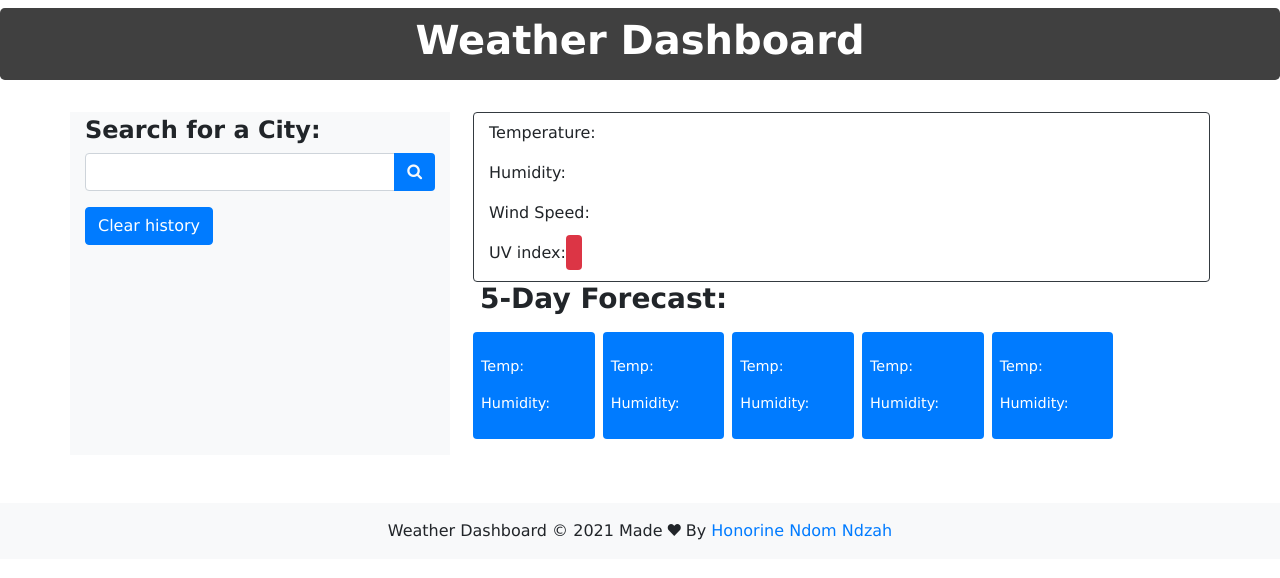
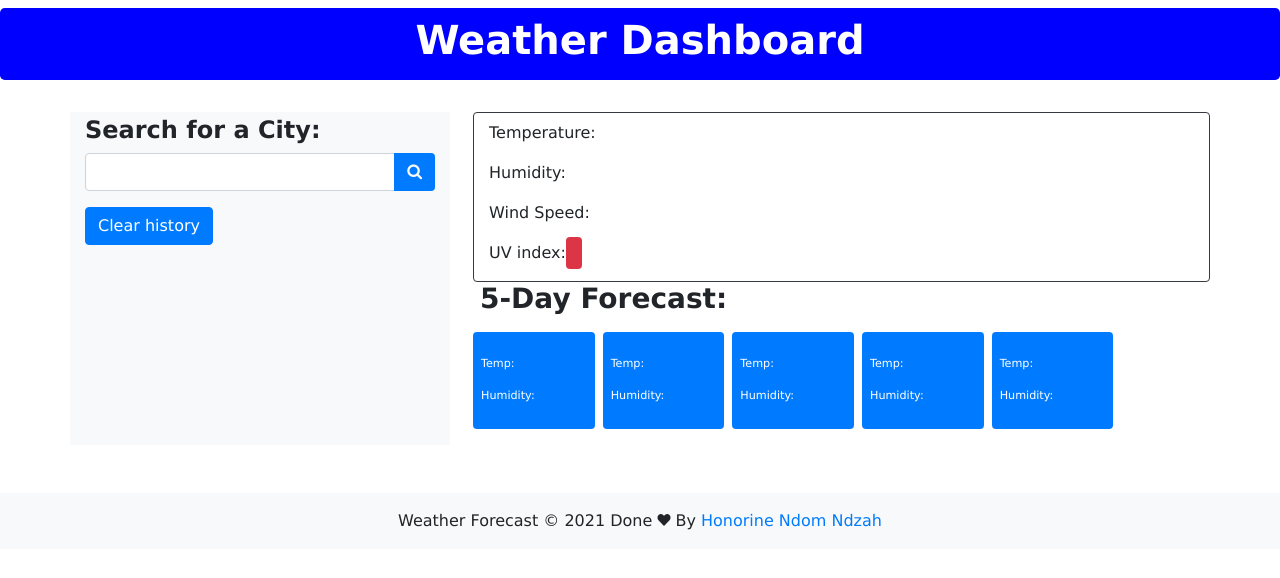
Before and after one commit to Honorinenn/HWk6-Weather-Dash-Board, a plain HTML site: page index.html in a window 1280 px wide. Drawn offline with nearby package versions, Linux system fonts and the light colour scheme.

Commit message:
initial commit

```diff
--- a/index.html
+++ b/index.html
@@ -5,19 +5,19 @@
     <meta name="viewport" content="width=device-width, initial-scale=1.0">
     <meta http-equiv="X-UA-Compatible" content="ie=edge" />
     <title>Weather Dashboard</title>
-    <!--Bootstrap CSS CDN-->
+    <!--The Bootstrap CSS CDN is as follows-->
     <link rel="stylesheet" href="https://cdnjs.cloudflare.com/ajax/libs/twitter-bootstrap/4.0.0/css/bootstrap.min.css" />
-    <!-- Font Awesome CSS Icons (For cool glyphicons) -->
+    <!-- The links for the Font Awesome CSS Icons (For cool glyphicons) -->
     <link rel="stylesheet" href="https://maxcdn.bootstrapcdn.com/font-awesome/4.5.0/css/font-awesome.min.css">
     <link rel="stylesheet" href="style.css">
 </head>
 <body>
-    <!--Jumbotron for Title-->
-    <div class="jumbotron container-fluid mt-2 text-center p-2" style="background-color:#404040 ;color: white;">
+    <!--Jumbotron for the Title-->
+    <div class="jumbotron container-fluid mt-2 text-center p-2" style="background-color:blue; color: white;">
         <h1> <strong>Weather Dashboard</strong></h1>
     </div>
     <div class="container">
-        <!--Row for searching a city-->
+        <!--The row for searching a city is as follows-->
         <div class="row">
             <div class="col-sm-4 bg-light">
                 <!--Here we create an HTML form for handling the inputs-->
@@ -29,7 +29,7 @@
                         <button class=" btn bg-primary text-light" id="search-button"><i class="fa fa-search"></i></button>
                     </div>
                 </div>
-                <!--section for search city history-->
+                <!--This is the section for search city history -->
                 <button class=" btn btn-primary" type="button" id="clear-history">Clear history</button>
                 <ul class="list-group">
 
@@ -45,7 +45,7 @@
                         <p>UV index:<span class="current bg-danger rounded py-2 px-2 text-white" id="uv-index"></span></p>
                     </div>
                 </div>
-                <!--Row for future data to be dumped here-->
+                <!--This is the row for future data to be dumped -->
                 <div class="col-sm-12" id ="future-weather">
                     <h3>5-Day Forecast:</h3>
                     <div class="row text-light">
@@ -79,6 +79,7 @@
                             <p>Temp:<span id="fTemp4"></span></p>
                             <p>Humidity:<span id="fHumidity4"></span></p>
                         </div>
+
                     </div>
                 </div>
 
@@ -86,22 +87,22 @@
         </div>
     </div>
 		<footer class="mt-5 p-3 text-center bg-light">
-			Weather Dashboard &copy 2021
+			Weather Forecast &copy 2021
 			<link
 				rel="stylesheet"
 				type="text/css"
 				href="//code.ionicframework.com/ionicons/2.0.1/css/ionicons.min.css"
 			/>
-			Made <i class="icon ion-heart"></i> By
+			Done <i class="icon ion-heart"></i> By
 			<a href="https://github.com/sahiljanbandhu" target="blank">
 				Honorine Ndom Ndzah</a
 			>
 		</footer>
 
-    <!--jQuery JS-->
+    <!--The link to jQuery and cdnJS-->
     <script src="https://code.jquery.com/jquery.js"></script>
     <script src="https://cdnjs.cloudflare.com/ajax/libs/twitter-bootstrap/4.0.0/js/bootstrap.bundle.min.js"></script>
-    <!--Code to Jvascript File-->
+    <!--The Code to JS File-->
     <script src="script.js"></script>
 </body>
 </html>
--- a/style.css
+++ b/style.css
@@ -10,14 +10,14 @@ body {
 
 }
 h3{
-    font-weight: bold;
+    font-weight: bolder;
 }
 .forecast{
 
-    font-size: 0.9em;
+    font-size: 0.7em;
 }
 span{
-    font-size: 1em;
+    font-size: 0.9em;
 }
 li:hover{
     background-color: lightslategray;
```
Also changed, not shown: script.js (+8 -8 lines).
